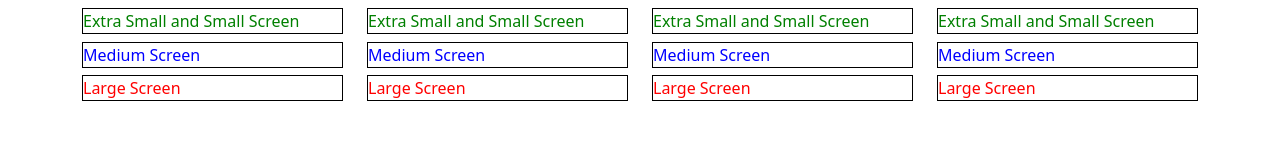
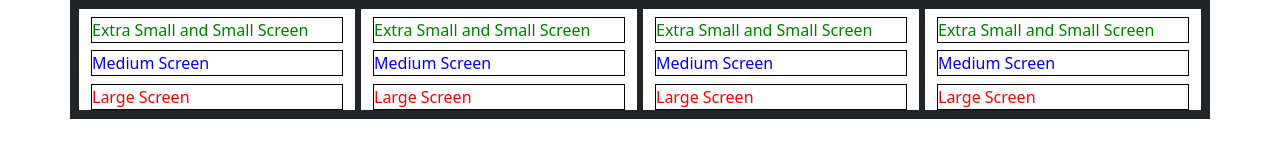
Before and after one commit to thatlearninguy/practice, a plain HTML site: page index.html in a window 1280 px wide. Drawn offline with nearby package versions, Linux system fonts and the light colour scheme.

Commit message:
Update gridex.css

```diff
--- a/css/gridex.css
+++ b/css/gridex.css
@@ -1,5 +1,7 @@
 div{
   font-size:100%;
+  border-size:5px;
+  border-style:solid;
 
 }
 
```
